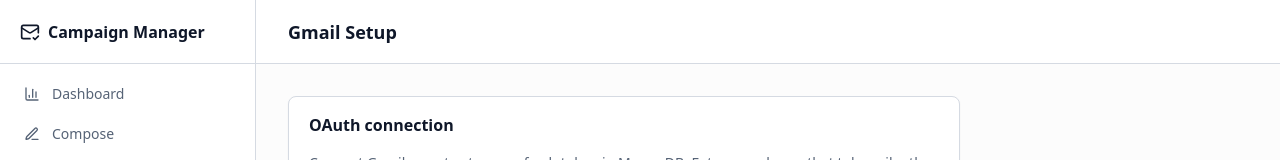
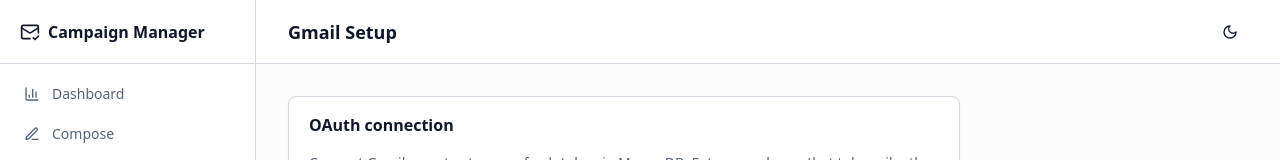
Before and after one commit to salimzeeshan/email-scheduler, a Next.js app: page /setup in a window 1280 px wide. Shown: the top 160 px of the page. Built offline with nearby package versions, Linux system fonts and the light colour scheme.

Commit message:
refactor: add theme toggle component and update styles for dark mode

```diff
--- a/app/globals.css
+++ b/app/globals.css
@@ -22,6 +22,26 @@
     --input: 214 19% 86%;
     --ring: 184 60% 31%;
     --radius: 0.5rem;
+  }
+
+  .dark {
+    --background: 222 47% 7%;
+    --foreground: 210 40% 96%;
+    --card: 222 36% 11%;
+    --card-foreground: 210 40% 96%;
+    --primary: 184 62% 45%;
+    --primary-foreground: 222 47% 7%;
+    --secondary: 215 25% 18%;
+    --secondary-foreground: 210 40% 96%;
+    --muted: 215 25% 16%;
+    --muted-foreground: 215 16% 72%;
+    --accent: 40 48% 20%;
+    --accent-foreground: 40 88% 88%;
+    --destructive: 0 64% 48%;
+    --destructive-foreground: 0 0% 100%;
+    --border: 215 25% 22%;
+    --input: 215 25% 24%;
+    --ring: 184 62% 45%;
   }
 
   * {
--- a/components/page-shell.tsx
+++ b/components/page-shell.tsx
@@ -1,8 +1,11 @@
+import { ThemeToggle } from "@/components/theme-toggle";
+
 export function PageShell({ title, children }: { title: string; children: React.ReactNode }) {
   return (
     <div className="min-h-screen bg-background">
-      <header className="flex h-16 items-center border-b bg-white px-4 lg:px-8">
+      <header className="flex h-16 items-center justify-between border-b bg-card px-4 lg:px-8">
         <h1 className="text-lg font-semibold">{title}</h1>
+        <ThemeToggle />
       </header>
       <div className="p-4 lg:p-8">{children}</div>
     </div>
--- /dev/null
+++ b/components/theme-toggle.tsx
@@ -0,0 +1,41 @@
+"use client";
+
+import { useEffect, useState } from "react";
+import { Moon, Sun } from "lucide-react";
+import { Button } from "@/components/ui/button";
+
+type Theme = "light" | "dark";
+
+function preferredTheme(): Theme {
+  if (typeof window === "undefined") return "light";
+  const stored = window.localStorage.getItem("theme");
+  if (stored === "light" || stored === "dark") return stored;
+  return window.matchMedia("(prefers-color-scheme: dark)").matches ? "dark" : "light";
+}
+
+function applyTheme(theme: Theme) {
+  document.documentElement.classList.toggle("dark", theme === "dark");
+  window.localStorage.setItem("theme", theme);
+}
+
+export function ThemeToggle() {
+  const [theme, setTheme] = useState<Theme>("light");
+
+  useEffect(() => {
+    const initial = preferredTheme();
+    setTheme(initial);
+    applyTheme(initial);
+  }, []);
+
+  function toggleTheme() {
+    const next = theme === "dark" ? "light" : "dark";
+    setTheme(next);
+    applyTheme(next);
+  }
+
+  return (
+    <Button type="button" variant="ghost" size="icon" onClick={toggleTheme} aria-label={`Switch to ${theme === "dark" ? "light" : "dark"} mode`}>
+      {theme === "dark" ? <Sun className="h-4 w-4" /> : <Moon className="h-4 w-4" />}
+    </Button>
+  );
+}
```
